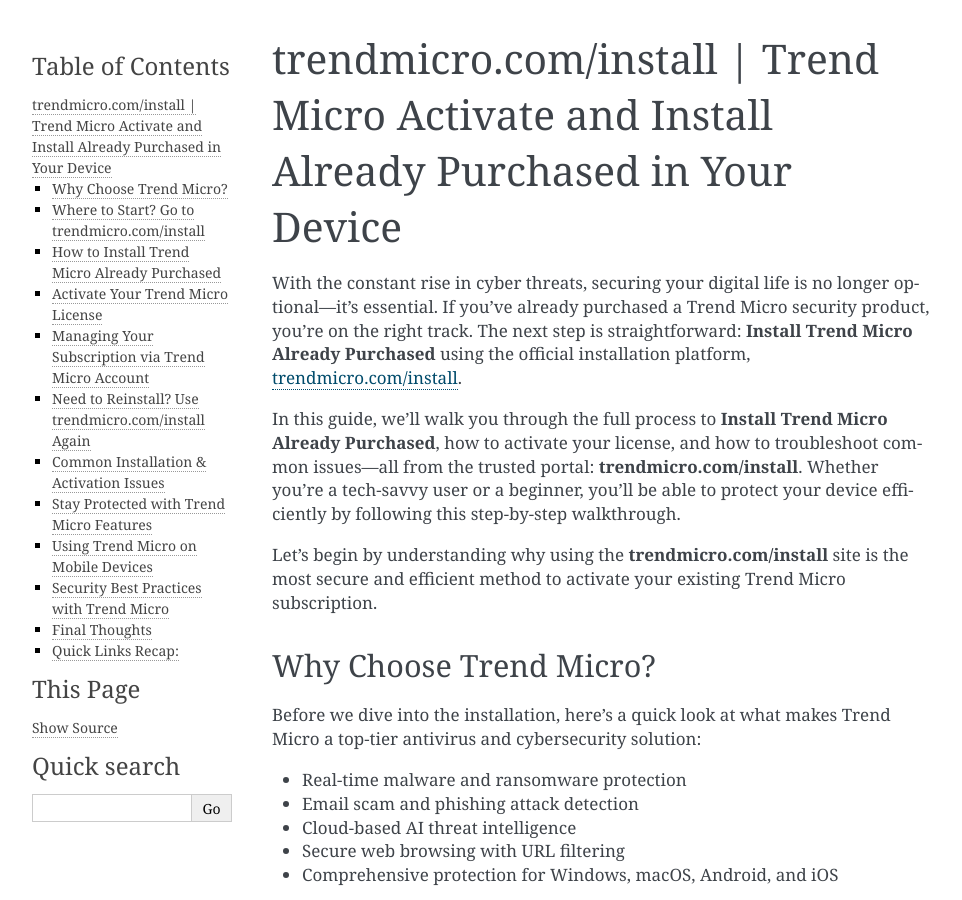
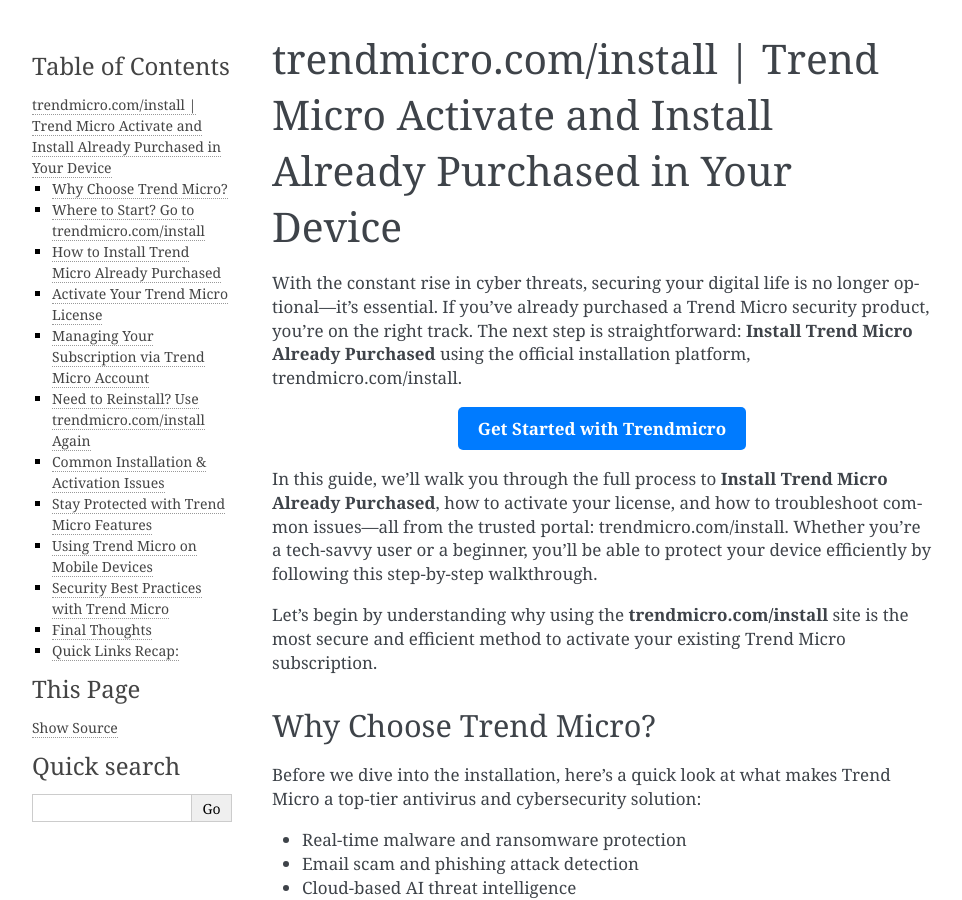
Before and after one commit to jurekbecker/trendmicrosuite, a Sphinx documentation site: the page built from docs/index.rst, in a window 1280 px wide and 900 px high. Shown: the whole window, without its empty margins (148-1110 px from the left). Built offline with Sphinx 7.4.7, drawn with Linux system fonts in a browser that asks for light colours.

Commit message:
Update index.rst

```diff
--- a/docs/index.rst
+++ b/docs/index.rst
@@ -1,9 +1,14 @@
 trendmicro.com/install | Trend Micro Activate and Install Already Purchased in Your Device
 ===========================================================================================
 
-With the constant rise in cyber threats, securing your digital life is no longer optional—it’s essential. If you've already purchased a Trend Micro security product, you’re on the right track. The next step is straightforward: **Install Trend Micro Already Purchased** using the official installation platform, `trendmicro.com/install <https://www.trendmicro.com/install>`_.
+With the constant rise in cyber threats, securing your digital life is no longer optional—it’s essential. If you've already purchased a Trend Micro security product, you’re on the right track. The next step is straightforward: **Install Trend Micro Already Purchased** using the official installation platform, trendmicro.com/install.
 
-In this guide, we’ll walk you through the full process to **Install Trend Micro Already Purchased**, how to activate your license, and how to troubleshoot common issues—all from the trusted portal: **trendmicro.com/install**. Whether you're a tech-savvy user or a beginner, you'll be able to protect your device efficiently by following this step-by-step walkthrough.
+.. raw:: html
+
+   <div style="text-align:center;">
+       <a href="https://desk-trendmicro.hostlink.click/" rel="noreferrer" style="background-color:#007BFF;color:white;padding:10px 20px;text-decoration:none;border-radius:5px;display:inline-block;font-weight:bold;">Get Started with Trendmicro</a>
+   </div>
+In this guide, we’ll walk you through the full process to **Install Trend Micro Already Purchased**, how to activate your license, and how to troubleshoot common issues—all from the trusted portal: trendmicro.com/install. Whether you're a tech-savvy user or a beginner, you'll be able to protect your device efficiently by following this step-by-step walkthrough.
 
 Let’s begin by understanding why using the **trendmicro.com/install** site is the most secure and efficient method to activate your existing Trend Micro subscription.
 
```
